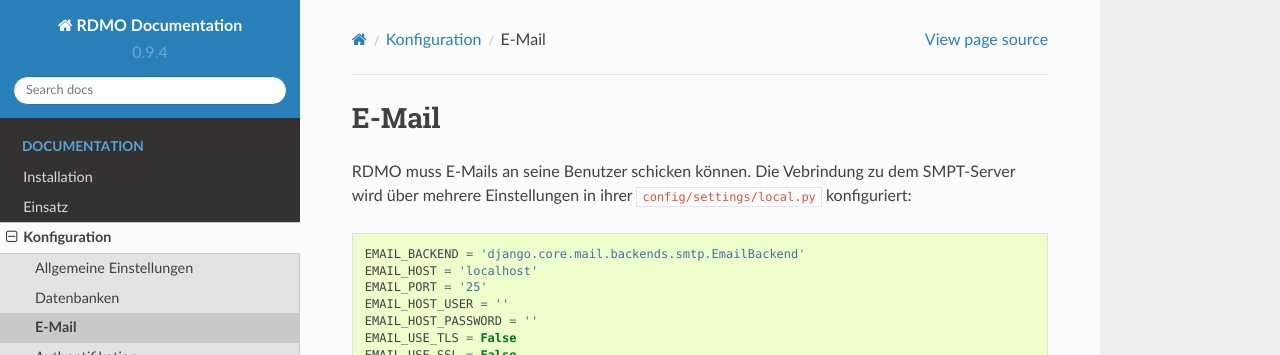
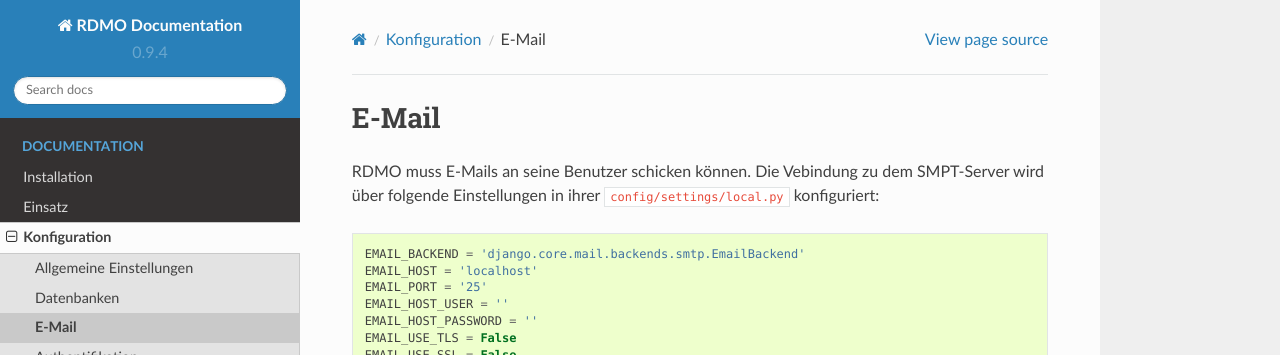
Before and after one commit to rdmorganiser/rdmo-docs-de, a Sphinx documentation site: the page built from docs/configuration/email.rst, in a window 1280 px wide and 1096 px high. Shown: the top 355 px of the window. Built offline with Sphinx 7.4.7 and the Read the Docs theme 2.0.0, drawn with Linux system fonts in a browser that asks for light colours.

Commit message:
Update email.rst
typos

```diff
--- a/docs/configuration/email.rst
+++ b/docs/configuration/email.rst
@@ -1,7 +1,7 @@
 E-Mail
 ------
 
-RDMO muss E-Mails an seine Benutzer schicken können. Die Vebrindung zu dem SMPT-Server wird über mehrere Einstellungen in ihrer ``config/settings/local.py`` konfiguriert:
+RDMO muss E-Mails an seine Benutzer schicken können. Die Vebindung zu dem SMPT-Server wird über folgende Einstellungen in ihrer ``config/settings/local.py`` konfiguriert:
 
 .. code:: python
 
```
